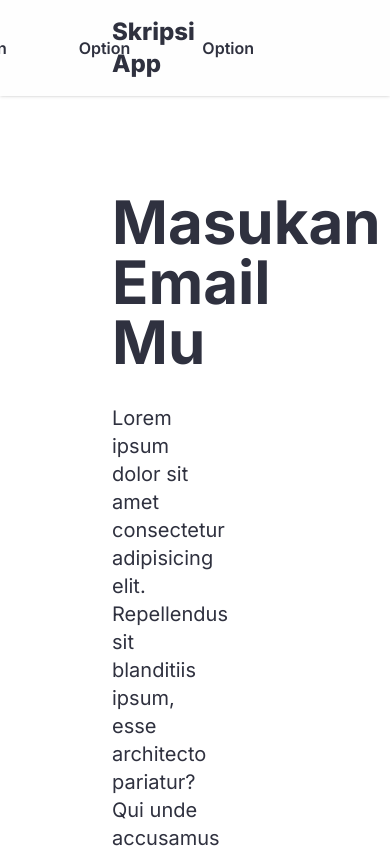
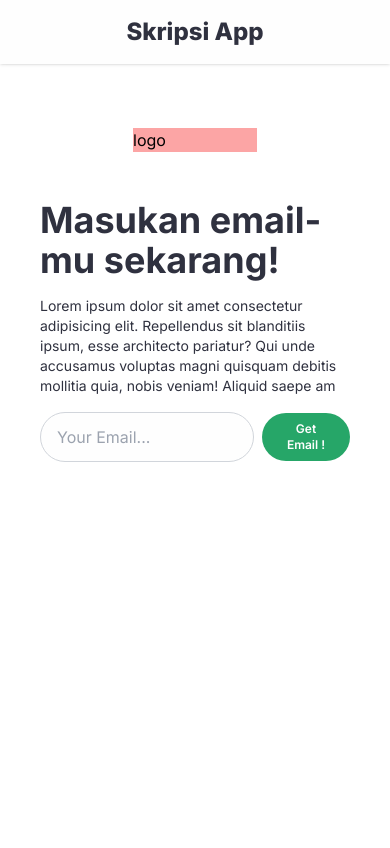
Before and after one commit to eldrians/app-s-axel, a Next.js app: page / in a window 390 px wide. Shown: the top 848 px of the page. Built offline with nearby package versions, Linux system fonts and the light colour scheme.

Commit message:
app(skripsi): added responsive style for Page

```diff
--- a/app/layout.tsx
+++ b/app/layout.tsx
@@ -15,7 +15,9 @@ export default function RootLayout({
     <html lang="en">
       <body>
         <Header />
-        <main className="px-28 pt-20">{children}</main>
+        <main className="px-10 md:px-20 lg:px-28 pt-4 lg:pt-20">
+          {children}
+        </main>
       </body>
     </html>
   );
--- a/components/Button.tsx
+++ b/components/Button.tsx
@@ -18,7 +18,7 @@ const Button = ({
 }: ButtonProps) => {
   return (
     <button
-      className={`py-3 px-10 ${color} ${colorHover} rounded-full`}
+      className={`py-2 md:py-3 lg:py-3 px-6 md:px-10 ${color} ${colorHover} text-xs md:text-sm lg:text-sm rounded-full`}
       onClick={handleClick}
       type={btnType}
     >
--- a/components/Header.tsx
+++ b/components/Header.tsx
@@ -3,13 +3,16 @@ import React from "react";
 const Header = () => {
   return (
     <header
-      className="w-full py-4 px-28 fixed
-    bg-whiteApp shadow flex flex-row justify-between items-center group"
+      className="w-full py-4
+      px-6
+      lg:px-28
+      fixed
+    bg-whiteApp shadow flex flex-row justify-center lg:justify-between items-center group"
     >
-      <div className="w-1/2">
+      <div className="w-full lg:w-1/2 flex justify-center lg:justify-start items-center">
         <h1 className="font-extrabold text-2xl text-darkApp">Skripsi App</h1>
       </div>
-      <div className="w-1/2">
+      <div className="lg:w-1/2 lg:block hidden">
         <ul className="flex flex-row justify-end items-center gap-6 text-md font-semibold text-darkApp">
           <li>
             <a
--- a/components/Hero.tsx
+++ b/components/Hero.tsx
@@ -30,11 +30,16 @@ const Hero = async () => {
     }
   }
   return (
-    <section id="hero" className="w-full flex flex-row items-center">
-      <div className="w-3/5">
-        <div className="py-28 text-darkApp">
-          <h1 className="text-6xl font-bold">Masukan Email Mu</h1>
-          <p className="text-xl my-8">
+    <section
+      id="hero"
+      className="w-full flex flex-col lg:flex-row items-center"
+    >
+      <div className="w-full md:w-full lg:w-3/5 order-2 md:order-2 lg:order-1">
+        <div className="py-12 md:py-12 lg:py-28 text-darkApp">
+          <h1 className="text-4xl md:text-5xl lg:text-6xl font-bold text-left">
+            Masukan email-mu sekarang!
+          </h1>
+          <p className="text-sm md:text-base lg:text-xl my-4 lg:my-8">
             Lorem ipsum dolor sit amet consectetur adipisicing elit. Repellendus
             sit blanditiis ipsum, esse architecto pariatur? Qui unde accusamus
             voluptas magni quisquam debitis mollitia quia, nobis veniam! Aliquid
@@ -53,7 +58,7 @@ const Hero = async () => {
               focus:outline-none
               focus:ring-[0.5px]
               focus:ring-greenApp
-              rounded-full w-1/2"
+              rounded-full w-full md:w-1/2 lg:w-1/2"
               placeholder="Your Email..."
               required
             />
@@ -61,7 +66,9 @@ const Hero = async () => {
           </form>
         </div>
       </div>
-      <div className="w-2/5"></div>
+      <div className="w-2/5 bg-red-300 order-1 md:order-1 lg:order-2 mt-28 md:mt-28 lg:mt-0">
+        logo
+      </div>
     </section>
   );
 };
```
